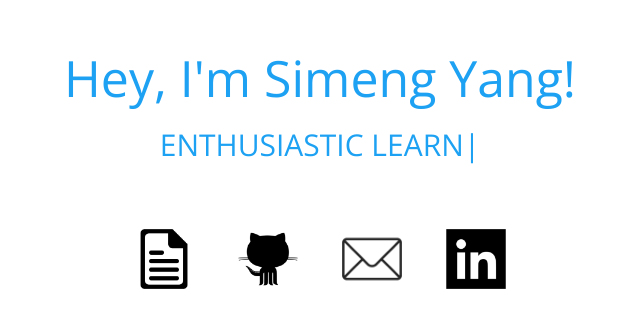
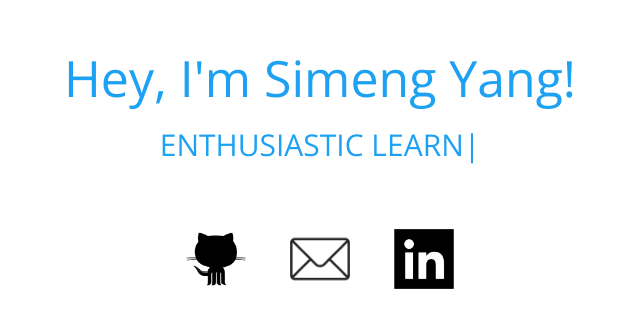
Before and after one commit to simeng-yang/simeng-yang.github.io, a plain HTML site: page index.html in a window 1280 px wide. Shown: the part 154-482 px from the top of the page, without its empty margins (320-960 px from the left). Drawn offline with nearby package versions, Linux system fonts and the light colour scheme.

Commit message:
Hide resume

```diff
--- a/index.html
+++ b/index.html
@@ -45,7 +45,6 @@
         <span class="typed-text typedelement"></span>
       </div>
       <div class="social">
-        <a href="assets/Simeng_Resume.pdf" target="_blank"><img class="icon" src="img/file.png"</a>
         <a href="https://github.com/simeng-yang" target="_blank"><img class="icon" src="img/git2.png"</a>
         <a href="mailto:s275yang@edu.uwaterloo.ca?subject=Hello!"><img class="icon" src="img/mail.png"></a>
         <a href="https://www.linkedin.com/in/simengyang/" target="_blank"><img class="icon" src="img/li.png"></a>
```
Also changed, not shown: 1 other file.
